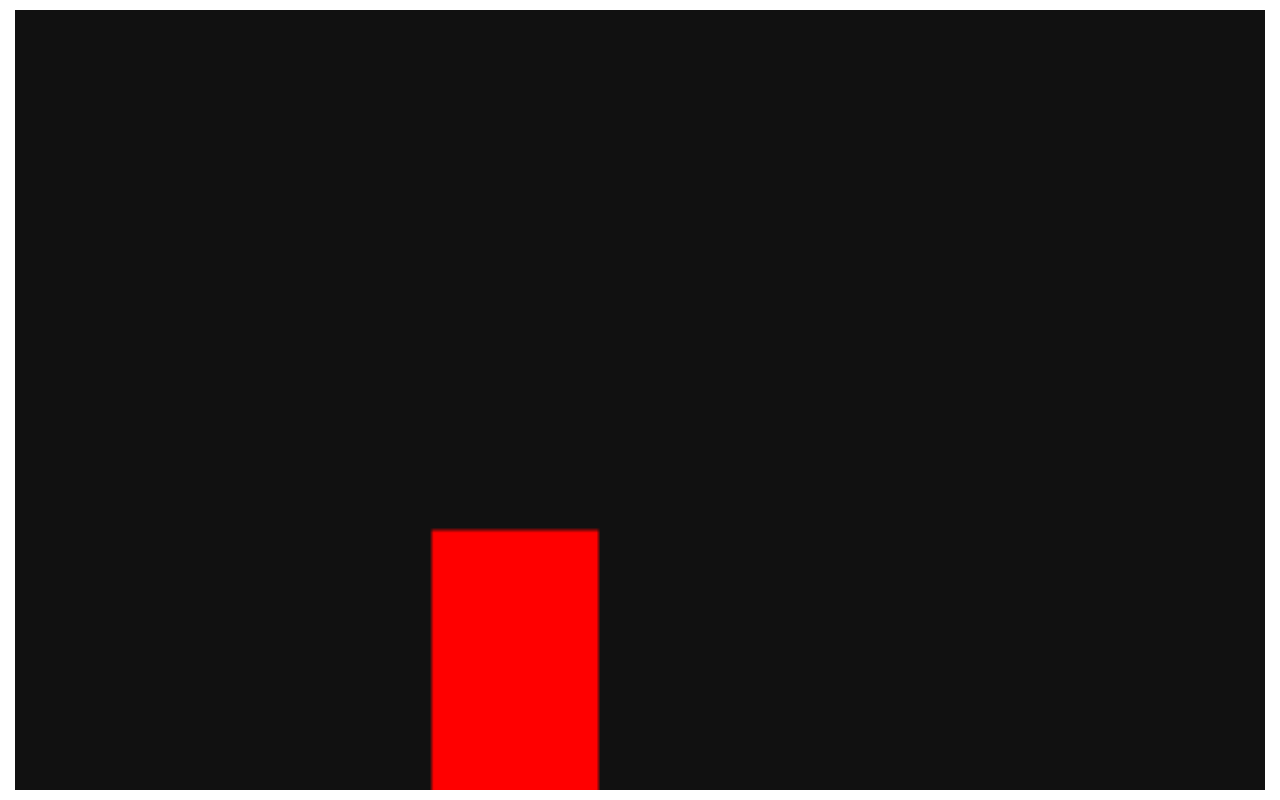
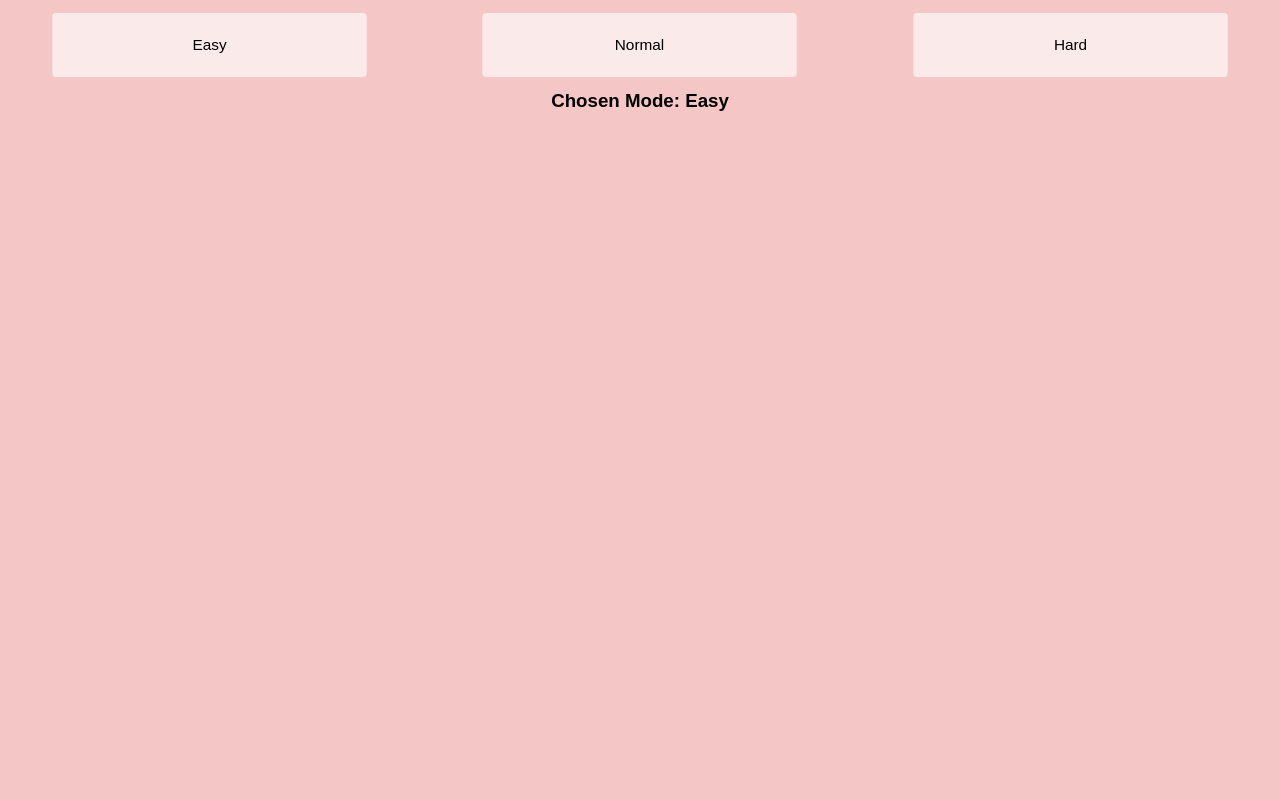
Before and after one commit to cutehamster290-tech/Fighting-game, a React (Vite) app: page / in a window 1280 px wide. Built offline with nearby package versions, Linux system fonts and the light colour scheme.

Commit message:
Added gamemode screen

```diff
--- a/src/index.css
+++ b/src/index.css
@@ -1,20 +1,50 @@
 * {
+    padding: 0;
     margin: 0;
-    padding: 0;
     box-sizing: border-box;
+    font-family: Arial, Helvetica, sans-serif;
 }
 
+body { background-color: #f5c6c6; }
+
 #root {
-    width: 100dvw;
-    height: 100dvh;
     display: flex;
+    justify-content: center;
     align-items: center;
-    justify-content: center;
 }
 
-canvas {
-    width: 98%;
-    height: 98%;
-    border: 2px solid white;
-    background-color: #222;
+#Main {
+    display: flex;
+    flex-direction: column;
+    justify-items: center;
+    align-content: center;
+
+    h3 {
+        display: flex;
+        justify-content: center;
+    }
 }
+
+#Mode {
+    width: 98dvw;
+    height: 10dvh;
+    margin: 5px;
+
+    display: grid;
+    grid-template-columns: repeat(auto-fit, minmax(200px, 1fr));
+    gap: 3%;
+
+    button {
+        width: 100%;
+        height: 100%;
+        font-size: 120%;
+        background-color: rgba(255, 255, 255, 0.644);
+        border-radius: 5px;
+        transform: scale(.8);
+
+        border: none;
+        cursor: pointer;
+
+        &:hover { background-color: rgba(255, 255, 255, 0.375); }
+    }
+}
--- a/src/main.tsx
+++ b/src/main.tsx
@@ -1,26 +1,19 @@
-import {StrictMode, useEffect, useRef} from 'react'
+import {StrictMode, useState} from 'react'
 import ReactDOM from 'react-dom/client'
 import './index.css'
 
 const App = () => {
-  const canvasRef = useRef<HTMLCanvasElement | null>(null)
-
-  useEffect(() => {
-    const canvas = canvasRef.current
-    if (!canvas) return
-
-    const ctx = canvas.getContext('2d')
-    if (!ctx) return
-
-    ctx.fillStyle = '#111'
-    ctx.fillRect(0, 0, canvas.width, canvas.height)
-
-    ctx.fillStyle = 'red'
-    ctx.fillRect(100, 100, 40, 100)
-  })
+  const [mode, setMode] = useState('Easy')
 
   return (
-    <canvas ref={canvasRef}></canvas>
+    <div id="Main">
+      <div id='Mode'>
+        <button onClick={() => setMode('Easy')}>Easy</button>
+        <button onClick={() => setMode('Normal')}>Normal</button>
+        <button onClick={() => setMode('Hard')}>Hard</button>
+      </div>
+      <h3 id='modeDisplay'>Chosen Mode: {mode}</h3>
+    </div>
   )
 }
 
```
Also changed, not shown: 1 other file (tests, documents, lock files or other folders).
